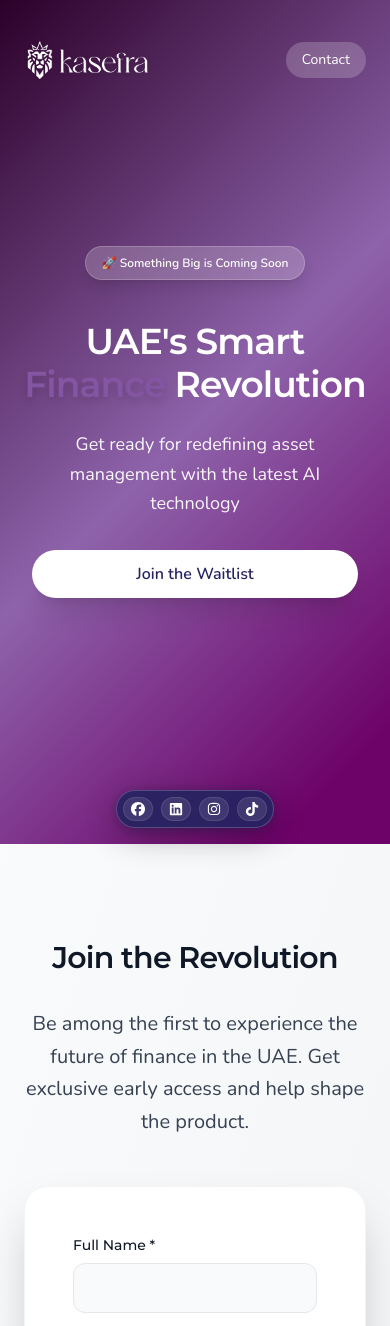
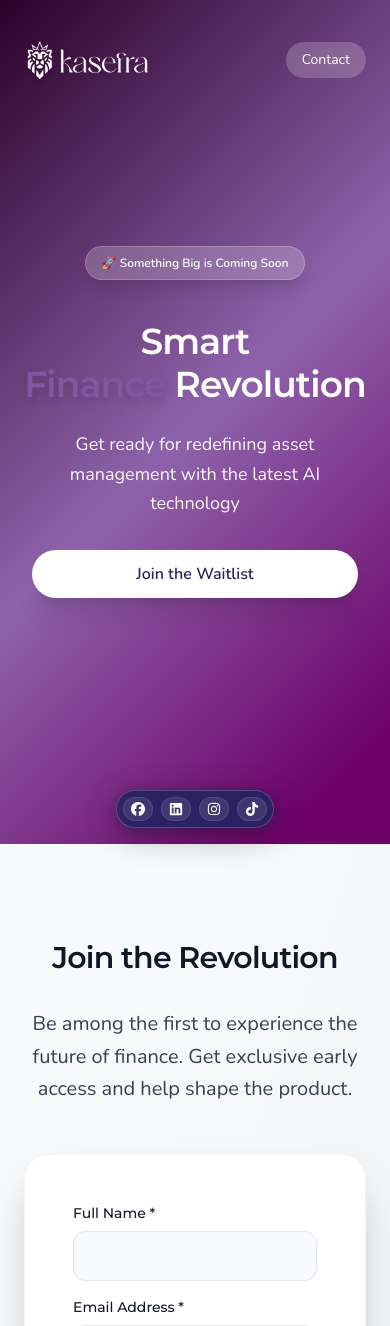
Before and after one commit to KASEFRA/kasefra-web, a Next.js app: page / in a window 390 px wide. Shown: the top 1326 px of the page. Built offline with nearby package versions, Linux system fonts and the light colour scheme.

Commit message:
UAE word removed

```diff
--- a/src/app/layout.tsx
+++ b/src/app/layout.tsx
@@ -18,8 +18,8 @@ const montserrat = Montserrat({
 });
 
 export const metadata: Metadata = {
-  title: "Kasefra - UAE's Smart Personal Finance Management",
-  description: "Transform your financial life with Kasefra - UAE's leading personal finance platform with seamless banking integration, smart categorization, and powerful insights.",
+  title: "Kasefra - Smart Personal Finance Management",
+  description: "Transform your financial life with Kasefra - Leading personal finance platform with seamless banking integration, smart categorization, and powerful insights.",
 };
 
 export default function RootLayout({
--- a/src/app/page.tsx
+++ b/src/app/page.tsx
@@ -85,8 +85,8 @@ export default function Home() {
                 🚀 Something Big is Coming Soon
               </span>
             </div>
-            <h1 className="font-display text-4xl sm:text-5xl md:text-7xl lg:text-8xl font-bold mb-6 sm:mb-8 leading-tight tracking-tight animate-fadeInUp px-2">
-              UAE&apos;s Smart
+            <h1 className="font-display text-4xl sm:text-6xl md:text-9xl lg:text-10xl font-bold mb-6 sm:mb-8 leading-tight tracking-tight animate-fadeInUp px-2">
+              Smart
               <br />
               <span className="text-accent drop-shadow-lg">Finance</span> Revolution
             </h1>
@@ -122,7 +122,7 @@ export default function Home() {
                 Join the Revolution
               </h2>
               <p className="font-sans text-xl text-gray-700 max-w-3xl mx-auto leading-relaxed">
-                Be among the first to experience the future of finance in the UAE.
+                Be among the first to experience the future of finance.
                 Get exclusive early access and help shape the product.
               </p>
             </div>
```
